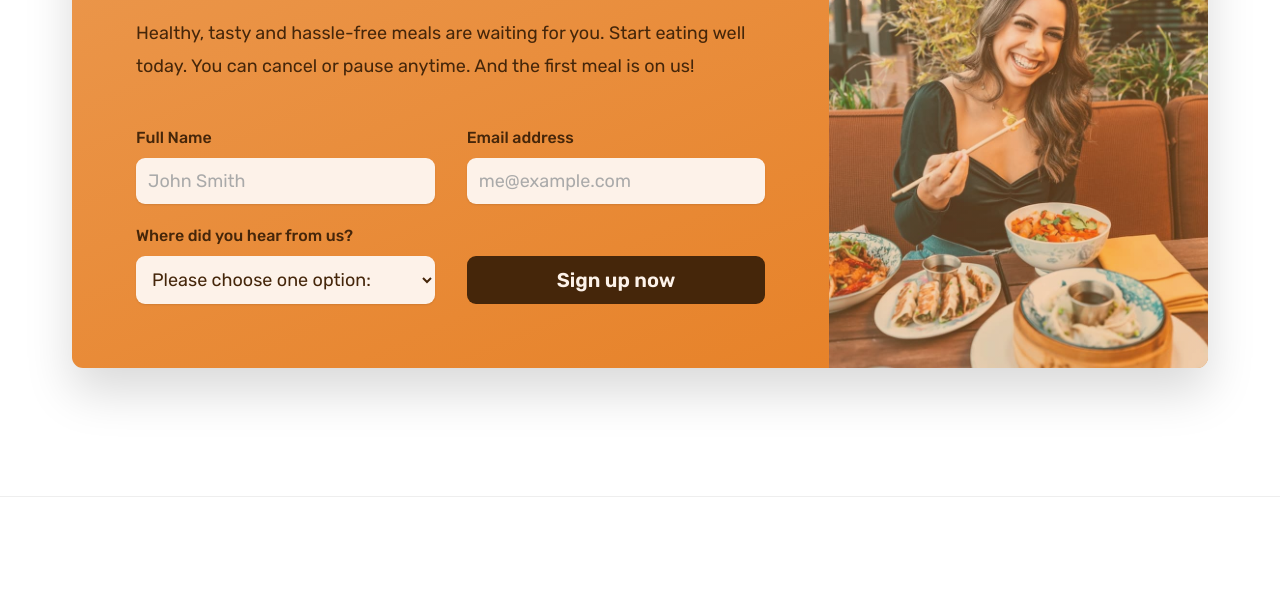
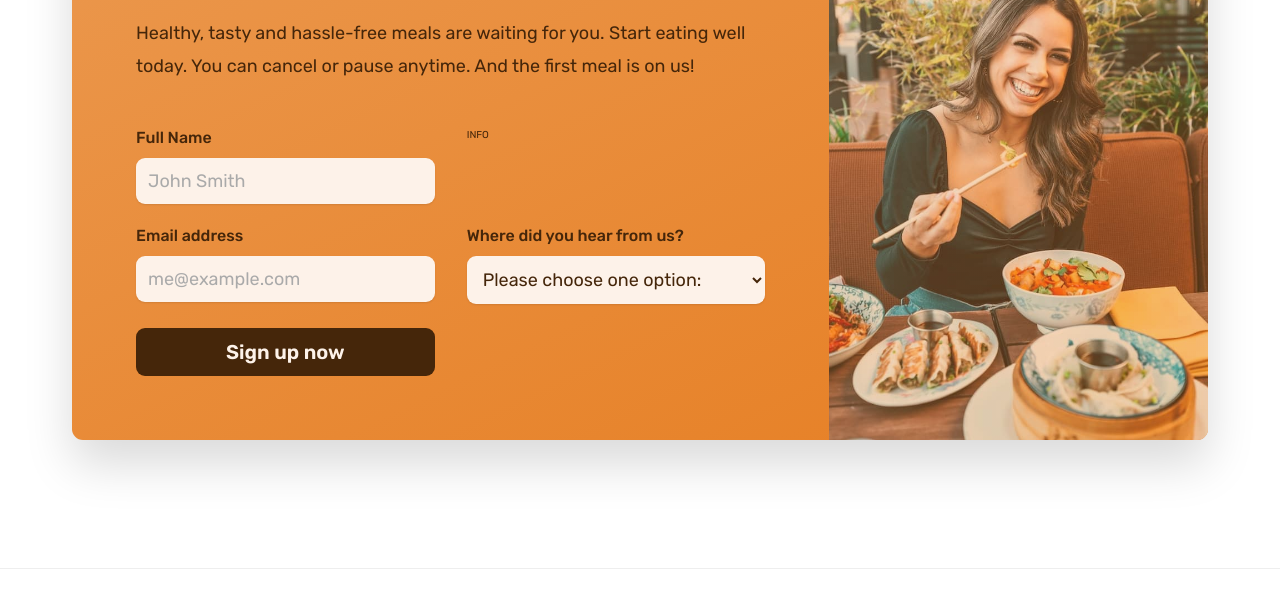
Before and after one commit to JJamroz23/omni-food, a plain HTML site: page index.html in a window 1280 px wide. Shown: the part 6800-7403 px from the top of the page. Drawn offline with nearby package versions, Linux system fonts and the light colour scheme; some packages are replaced by stand-ins of ours; a script that the page names is missing.

Commit message:
info box

```diff
--- a/index.html
+++ b/index.html
@@ -448,6 +448,8 @@
                required/>
             </div>
 
+            <div class="info">INFO</div>
+
             <div>
               <label for="email">Email address</label>
               <input id="email" type="email" placeholder="me@example.com" name="email" required/>
```
